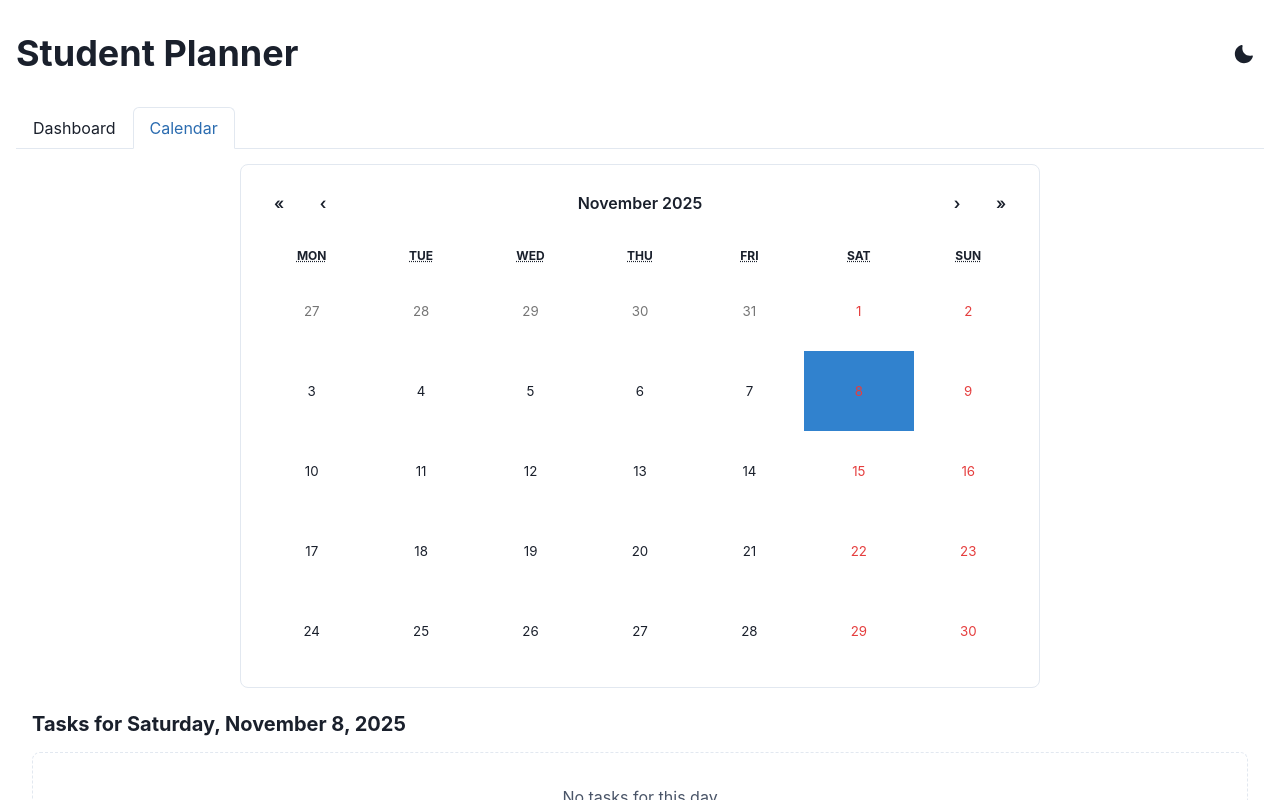
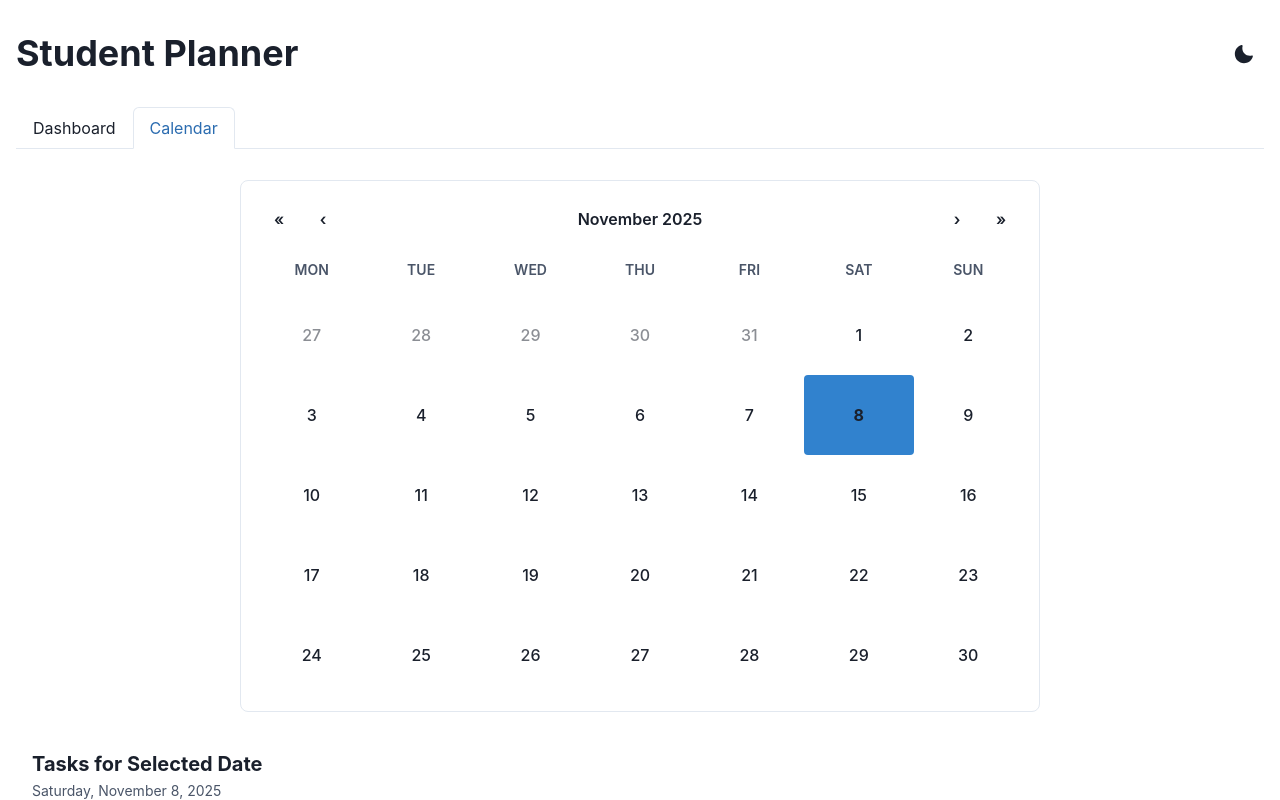
Before and after one commit to gelnerr/Programming_REC, a React (Create React App) app: page / in a window 1280 px wide. Both pictures are taken after a click on the tab "Calendar". Shown: the top 800 px of the page. Built offline with nearby package versions, Linux system fonts and the light colour scheme.

Commit message:
ui-changes-1

```diff
--- a/src/Calendar.js
+++ b/src/Calendar.js
@@ -1,5 +1,6 @@
 import React, { useState } from 'react';
-import { Box, VStack, Heading, Text } from '@chakra-ui/react';
+import { Box, VStack, Heading, Text, Icon } from '@chakra-ui/react';
+import { CheckCircleIcon } from '@chakra-ui/icons';
 import ReactCalendar from 'react-calendar';
 import 'react-calendar/dist/Calendar.css';
 import TaskCard from './TaskCard';
@@ -27,12 +28,13 @@ function Calendar({ tasks }) {
     if (view === 'month' && dateHasTasks(date)) {
       return (
         <Box
-          w="6px"
-          h="6px"
+          w="8px"
+          h="8px"
           bg="blue.500"
           borderRadius="full"
           mx="auto"
           mt={1}
+          boxShadow="0 0 4px rgba(66, 153, 225, 0.6)"
         />
       );
     }
@@ -56,7 +58,12 @@ function Calendar({ tasks }) {
   return (
     <VStack spacing={6} align="stretch">
       {/* Calendar */}
-      <Box className="calendar-container">
+      <Box
+        className="calendar-container"
+        bg="chakra-body-bg"
+        borderRadius="lg"
+        p={4}
+      >
         <ReactCalendar
           onChange={setSelectedDate}
           value={selectedDate}
@@ -67,26 +74,36 @@ function Calendar({ tasks }) {
 
       {/* Tasks for selected date */}
       <Box>
-        <Heading size="md" mb={4}>
-          Tasks for {selectedDate.toLocaleDateString('en-US', {
-            weekday: 'long',
-            year: 'numeric',
-            month: 'long',
-            day: 'numeric',
-          })}
-        </Heading>
+        <VStack align="start" spacing={1} mb={4}>
+          <Heading size="md">Tasks for Selected Date</Heading>
+          <Text fontSize="sm" color="gray.600">
+            {selectedDate.toLocaleDateString('en-US', {
+              weekday: 'long',
+              year: 'numeric',
+              month: 'long',
+              day: 'numeric',
+            })}
+          </Text>
+        </VStack>
 
         {tasksForSelectedDate.length === 0 ? (
-          <Box
-            textAlign="center"
-            py={8}
+          <VStack
+            spacing={3}
+            py={12}
             px={6}
             borderWidth="1px"
             borderRadius="lg"
             borderStyle="dashed"
+            textAlign="center"
           >
-            <Text color="gray.600">No tasks for this day</Text>
-          </Box>
+            <Icon as={CheckCircleIcon} boxSize={10} color="green.400" />
+            <Text color="gray.600" fontSize="lg">
+              No tasks for this day
+            </Text>
+            <Text color="gray.500" fontSize="sm">
+              Enjoy your free time! 🎉
+            </Text>
+          </VStack>
         ) : (
           <VStack spacing={4} align="stretch">
             {tasksForSelectedDate.map((task) => (
--- a/src/CalendarStyles.css
+++ b/src/CalendarStyles.css
@@ -1,4 +1,4 @@
-/* Custom styles for react-calendar */
+/* Custom styles for react-calendar with dark mode support */
 .calendar-container {
   display: flex;
   justify-content: center;
@@ -8,44 +8,147 @@
 .custom-calendar {
   width: 100%;
   max-width: 800px;
-  border: 1px solid #e2e8f0;
+  border: 1px solid var(--chakra-colors-gray-200);
   border-radius: 8px;
   padding: 16px;
   font-family: inherit;
+  background-color: var(--chakra-colors-chakra-body-bg);
 }
 
-.custom-calendar .react-calendar__tile {
-  padding: 12px 8px;
-  position: relative;
-  height: 80px;
+/* Fix text color for all calendar elements */
+.custom-calendar,
+.custom-calendar *,
+.custom-calendar button,
+.custom-calendar abbr {
+  color: var(--chakra-colors-chakra-body-text) !important;
 }
 
-.custom-calendar .react-calendar__tile--active {
-  background-color: #3182ce;
-  color: white;
-}
-
-.custom-calendar .react-calendar__tile--active:enabled:hover {
-  background-color: #2c5aa0;
-}
-
-.custom-calendar .react-calendar__tile:enabled:hover {
-  background-color: #edf2f7;
-  border-radius: 4px;
-}
-
-.custom-calendar .react-calendar__month-view__days__day--weekend {
-  color: #e53e3e;
+/* Navigation buttons */
+.custom-calendar .react-calendar__navigation {
+  margin-bottom: 12px;
 }
 
 .custom-calendar .react-calendar__navigation button {
   font-size: 16px;
   font-weight: 600;
   min-width: 44px;
+  color: var(--chakra-colors-chakra-body-text) !important;
+  background-color: transparent;
 }
 
 .custom-calendar .react-calendar__navigation button:enabled:hover,
 .custom-calendar .react-calendar__navigation button:enabled:focus {
-  background-color: #edf2f7;
+  background-color: var(--chakra-colors-gray-100);
   border-radius: 4px;
 }
+
+/* Week day labels */
+.custom-calendar .react-calendar__month-view__weekdays {
+  font-weight: 600;
+  font-size: 14px;
+  text-transform: uppercase;
+  margin-bottom: 8px;
+}
+
+.custom-calendar .react-calendar__month-view__weekdays__weekday {
+  padding: 8px;
+}
+
+.custom-calendar .react-calendar__month-view__weekdays__weekday abbr {
+  text-decoration: none;
+  color: var(--chakra-colors-gray-600) !important;
+}
+
+/* Day tiles */
+.custom-calendar .react-calendar__tile {
+  padding: 12px 8px;
+  position: relative;
+  height: 80px;
+  background-color: transparent;
+  border-radius: 4px;
+  font-size: 16px;
+  font-weight: 500;
+  color: var(--chakra-colors-chakra-body-text) !important;
+}
+
+.custom-calendar .react-calendar__tile:enabled:hover {
+  background-color: var(--chakra-colors-blue-50);
+  cursor: pointer;
+}
+
+/* Today's date */
+.custom-calendar .react-calendar__tile--now {
+  background-color: var(--chakra-colors-yellow-100);
+  font-weight: 700;
+}
+
+.custom-calendar .react-calendar__tile--now:enabled:hover {
+  background-color: var(--chakra-colors-yellow-200);
+}
+
+/* Selected/Active date */
+.custom-calendar .react-calendar__tile--active {
+  background-color: var(--chakra-colors-blue-500) !important;
+  color: white !important;
+}
+
+.custom-calendar .react-calendar__tile--active:enabled:hover {
+  background-color: var(--chakra-colors-blue-600) !important;
+}
+
+/* Weekend styling */
+.custom-calendar .react-calendar__month-view__days__day--weekend {
+  color: var(--chakra-colors-red-500) !important;
+}
+
+/* Neighboring month dates */
+.custom-calendar .react-calendar__month-view__days__day--neighboringMonth {
+  color: var(--chakra-colors-gray-400) !important;
+  opacity: 0.5;
+}
+
+/* Dark mode specific overrides */
+@media (prefers-color-scheme: dark) {
+  .custom-calendar {
+    border-color: var(--chakra-colors-gray-600);
+  }
+
+  .custom-calendar .react-calendar__navigation button:enabled:hover,
+  .custom-calendar .react-calendar__navigation button:enabled:focus {
+    background-color: var(--chakra-colors-gray-700);
+  }
+
+  .custom-calendar .react-calendar__tile:enabled:hover {
+    background-color: var(--chakra-colors-gray-700);
+  }
+
+  .custom-calendar .react-calendar__tile--now {
+    background-color: var(--chakra-colors-yellow-700);
+  }
+
+  .custom-calendar .react-calendar__tile--now:enabled:hover {
+    background-color: var(--chakra-colors-yellow-600);
+  }
+}
+
+/* Chakra UI dark mode class support */
+.chakra-ui-dark .custom-calendar {
+  border-color: var(--chakra-colors-gray-600);
+}
+
+.chakra-ui-dark .custom-calendar .react-calendar__navigation button:enabled:hover,
+.chakra-ui-dark .custom-calendar .react-calendar__navigation button:enabled:focus {
+  background-color: var(--chakra-colors-gray-700);
+}
+
+.chakra-ui-dark .custom-calendar .react-calendar__tile:enabled:hover {
+  background-color: var(--chakra-colors-gray-700);
+}
+
+.chakra-ui-dark .custom-calendar .react-calendar__tile--now {
+  background-color: var(--chakra-colors-yellow-700);
+}
+
+.chakra-ui-dark .custom-calendar .react-calendar__tile--now:enabled:hover {
+  background-color: var(--chakra-colors-yellow-600);
+}
--- a/src/TaskCard.js
+++ b/src/TaskCard.js
@@ -34,8 +34,8 @@ function TaskCard({ task, setTasks }) {
       borderWidth="1px"
       borderRadius="lg"
       p={4}
-      shadow="sm"
-      _hover={{ shadow: 'md' }}
+      shadow="md"
+      _hover={{ shadow: 'lg' }}
       transition="all 0.2s"
     >
       <VStack align="stretch" spacing={3}>
```
Also changed, not shown: src/Dashboard.js (+103 -23 lines).
